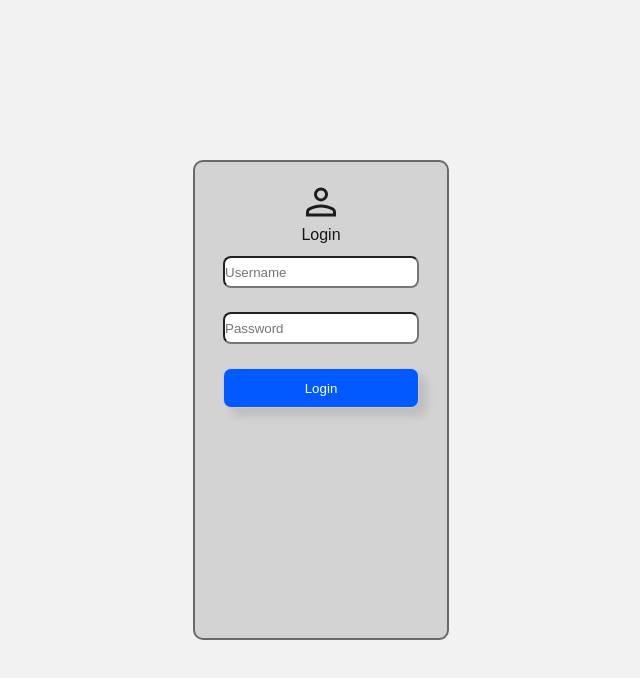
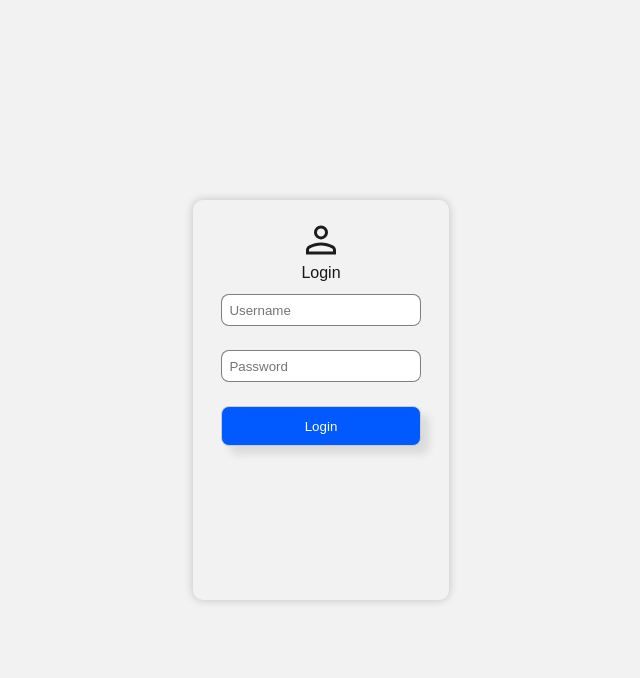
Before and after one commit to justusbruegmann/stechuhr, a Next.js app: page /login in a window 1280 px wide. Shown: the top 678 px of the page, without its empty margins (319-959 px from the left). Built offline with nearby package versions, Linux system fonts and the light colour scheme.

Commit message:
implemented the card component in to the Login

```diff
--- a/src/app/login/Login.module.css
+++ b/src/app/login/Login.module.css
@@ -23,6 +23,7 @@
     margin: .75rem;
     height: 2rem;
     border-radius: .5rem;
+    border: .1rem solid rgb(0, 0, 0, .5);
 }
 
 .login-center{
--- a/src/app/login/page.tsx
+++ b/src/app/login/page.tsx
@@ -1,6 +1,7 @@
 'use client'
 
 import Button from "@/components/layout/Button";
+import Card from "@/components/layout/Card";
 
 import Image from "next/image";
 
@@ -9,7 +10,7 @@ import styles from "./Login.module.css"
 export default function Page() {
     return (
         <div className={`${styles.container}`}>
-            <div className={`${styles["login-page"]}`}>
+            <Card height={"50vh"} width={"20vw"} shadow={true} styleOverrides={{flexDirection: 'column'}}>
                 <div className={`${styles["login-center"]}`}>
 
                     <Image
@@ -22,14 +23,14 @@ export default function Page() {
                     />
                     Login
                 </div>
-                <input type="text" id="usernameInput" className={`${styles["login-input"]}`} placeholder="Username"/>
+                <input type="text" id="usernameInput" className={`${styles["login-input"]}`} placeholder="  Username"/>
                 <input type="password" id="passwordInput" className={`${styles["login-input"]}`}
-                       placeholder="Password"/>
+                       placeholder="  Password"/>
                 <Button style={{margin: '.75rem'}} label={"Login"} type={"accent"} height={2.5} width={"calc(100%-1rem)"}
                         onClick={() => {
                             alert("Login")
                         }}/>
-            </div>
+            </Card>
         </div>
     );
 }
```
